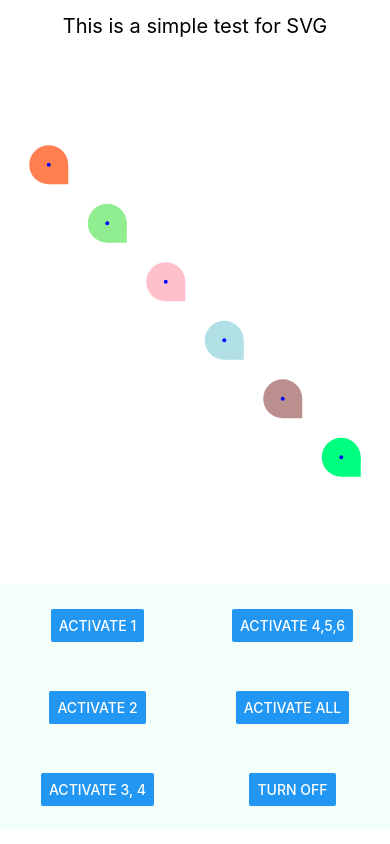
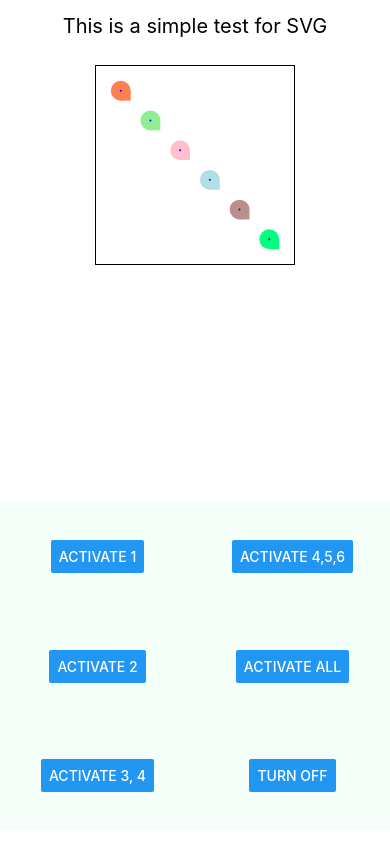
Before and after one commit to kelset/react-native-svg-testing, a React Native app: screen / in a window 390 px wide. Built offline with nearby package versions, Linux system fonts and the light colour scheme.

Commit message:
A bit more “all-round” UI polishing.

```diff
--- a/src/App.js
+++ b/src/App.js
@@ -35,12 +35,12 @@ class App extends Component {
     return (
       <View style={{flex:1, justifyContent: "space-around"}}>
         <Text style={{fontSize: 20, color:"black", alignSelf:"center"}}> This is a simple test for SVG </Text>
-        <View style={{flex:0.6}}>
-          {/* <View style={{height:200, width:100, backgroundColor: "green", alignSelf:"center"}}> */}
+        <View style={{flex:0.5}}>
+          <View style={{height:200, width:200, alignSelf:"center", borderWidth: 0.5}}>
             <Draw selected={this.state.selected}/>
-          {/* </View> */}
+          </View>
         </View>
-        <View style={{flex: 0.3, flexDirection:"row", justifyContent: "space-around",}}>
+        <View style={{flex: 0.4, flexDirection:"row", justifyContent: "space-around",}}>
           <View style={{justifyContent: "space-around", flex:1, alignItems:"center", backgroundColor:"mintcream"}}>
             <Button title={"Activate 1"} onPress={() => {this._selectItems([1])}}/>
             <Button title={"Activate 2"} onPress={() => {this._selectItems([2])}}/>
```
